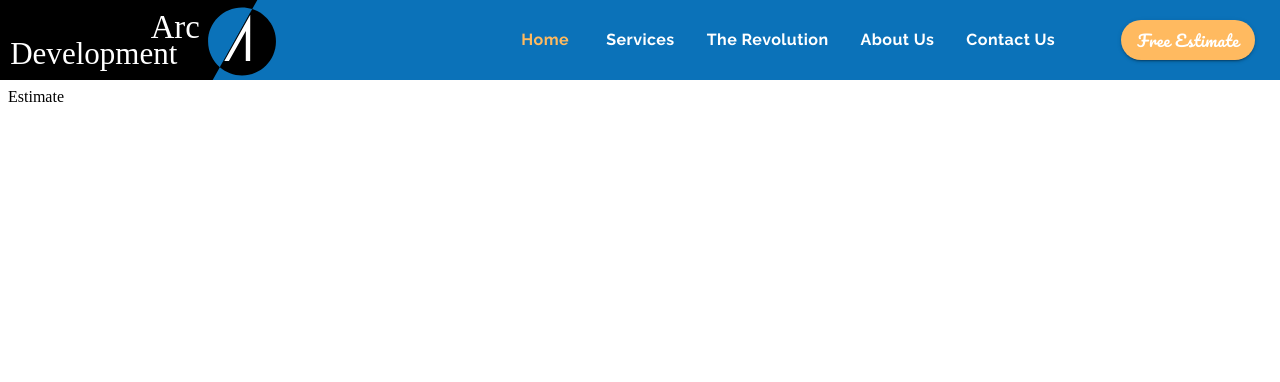
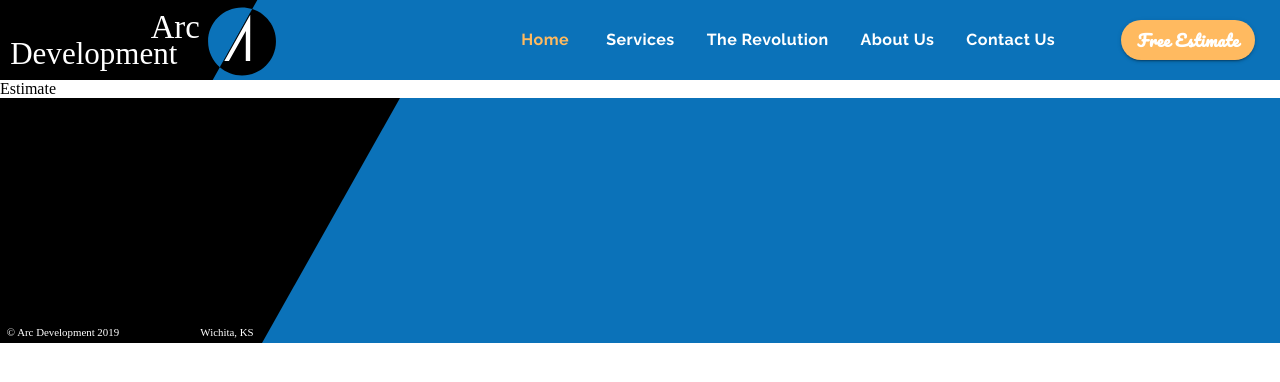
Before and after one commit to brianmuturi2/react-spa, a React (Create React App) app: page /estimate in a window 1280 px wide. Shown: the top 382 px of the page. Built offline with nearby package versions, Linux system fonts and the light colour scheme.

Commit message:
feat(footer): started on footer

```diff
--- a/public/index.html
+++ b/public/index.html
@@ -29,7 +29,7 @@
     -->
     <title>Arc Development</title>
   </head>
-  <body>
+  <body style="margin: 0">
     <noscript>You need to enable JavaScript to run this app.</noscript>
     <div id="root"></div>
     <!--
--- a/src/App.js
+++ b/src/App.js
@@ -19,6 +19,7 @@ import About from './pages/about/About';
 import Contact from './pages/contact/Contact';
 import Estimate from './pages/estimate/Estimate';
 import Home from './pages/home/Home';
+import Footer from './components/ui/Footer/Footer';
 
 function App() {
   return (
@@ -38,6 +39,7 @@ function App() {
                   <Route exact path={'/contact'} element={<Contact/>}/>
                   <Route exact path={'/estimate'} element={<Estimate/>}/>
               </Routes>
+              <Footer/>
               </StyledEngineProvider>
           </BrowserRouter>
 
--- /dev/null
+++ b/src/components/ui/Footer/Footer.js
@@ -0,0 +1,26 @@
+import React from 'react';
+import styles from './Footer.module.css'
+
+import footerAdornment from '../../../assets/Footer Adornment.svg'
+import {useTheme} from '@mui/material/styles';
+import useMediaQuery from '@mui/material/useMediaQuery';
+
+function Footer() {
+
+    /**
+     * MEDIA QUERIES
+     * */
+
+    const theme = useTheme();
+    const matchesDeviceMd = useMediaQuery(theme.breakpoints.down('md'));
+    const matchesDeviceSm = useMediaQuery(theme.breakpoints.down('sm'));
+
+    return (
+        <footer className={styles.footer}>
+            <img src={footerAdornment} alt="black decorative slash"
+                 className={`${styles.adornment} ${matchesDeviceMd ? styles.adornmentMd : null} ${matchesDeviceSm ? styles.adornmentSm : null}`}/>
+        </footer>
+    )
+}
+
+export default Footer;
--- /dev/null
+++ b/src/components/ui/Footer/Footer.module.css
@@ -0,0 +1,19 @@
+.footer {
+    background-color: #0B72B9;
+    width: 100%;
+    z-index: 1302;
+    /*position: relative;*/
+}
+
+.adornment {
+    width: 25em;
+    vertical-align: bottom;
+}
+
+.adornmentMd {
+    width: 21em;
+}
+
+.adornmentSm {
+    width: 15em;
+}
--- a/src/components/ui/Header/Header.js
+++ b/src/components/ui/Header/Header.js
@@ -242,7 +242,7 @@ function Header(props) {
         <ElevationScroll>
             <AppBar position={'fixed'} color={'primary'}>
                 <Toolbar disableGutters>
-                    <img src={logo} alt="company logo" className={[!matchesDevice ? styles.logo : styles.logoSmall]}/>
+                    <img src={logo} alt="company logo" className={!matchesDevice ? styles.logo : styles.logoSmall}/>
                     {
                         !matchesDevice ? tabs : drawer
                     }
--- a/src/theme/light.js
+++ b/src/theme/light.js
@@ -18,16 +18,11 @@ const light = createTheme({
         }
     },
     typography: {
-        tab: {
+        button: {
             fontFamily: 'Raleway',
             textTransform: 'none',
             fontWeight: 700,
             fontSize: '1rem'
-        },
-        estimate: {
-            fontFamily: 'Pacifico',
-            fontSize: '1rem',
-            textTransform: 'none'
         }
     }
 });
```
